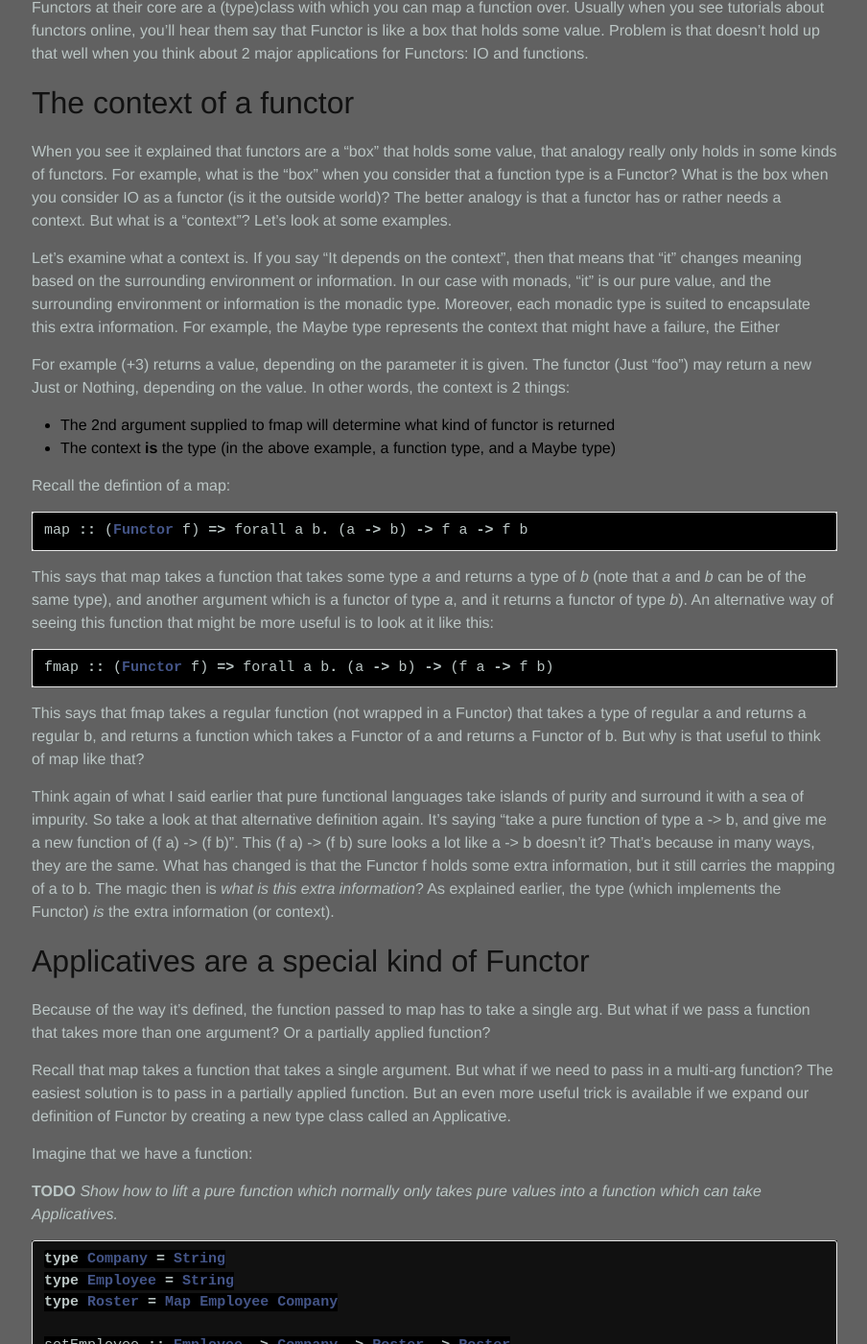
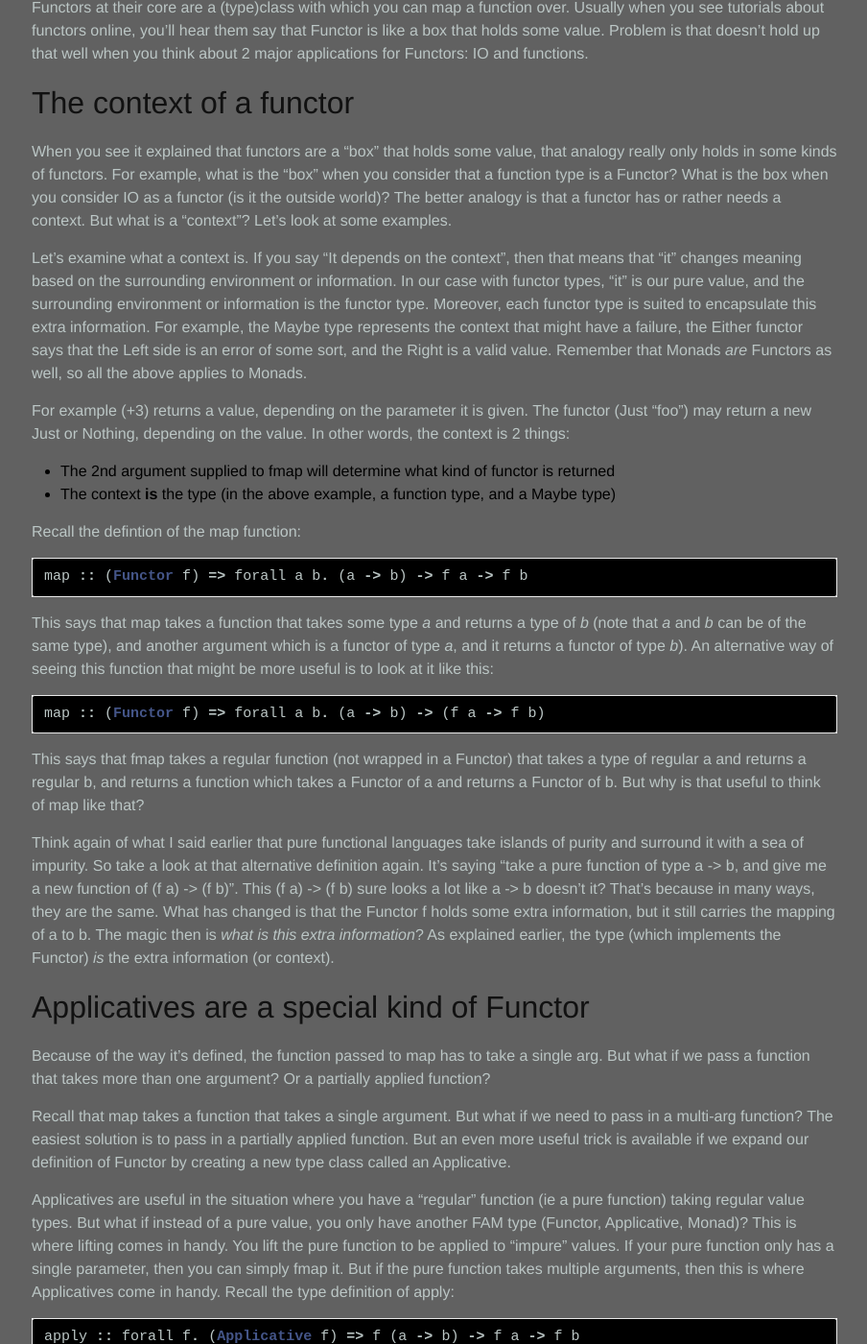
Before and after one commit to rarebreed/rarebreed.github.io, a Jekyll site: the page built from _posts/2016-12-11-pure-vs-impure.md, in a window 1280 px wide and 1400 px high, scrolled down 810 px. Shown: the whole window at 96% size, without its empty margins (187-1091 px from the left). Built offline with Jekyll 4.4.1, drawn with Linux system fonts in a browser that asks for light colours; some of the changed text lies outside the part shown.

Commit message:
Adding more info on applicatives

```diff
--- a/_posts/2016-12-11-pure-vs-impure.md
+++ b/_posts/2016-12-11-pure-vs-impure.md
@@ -40,9 +40,11 @@ you consider IO as a functor (is it the outside world)?  The better analogy is t
 context.  But what is a "context"?  Let's look at some examples.
 
 Let's examine what a context is.  If you say "It depends on the context", then that means that "it" changes meaning
-based on the surrounding environment or information.  In our case with monads, "it" is our pure value, and the
-surrounding environment or information is the monadic type.  Moreover, each monadic type is suited to encapsulate this
-extra information.  For example, the Maybe type represents the context that might have a failure, the Either
+based on the surrounding environment or information.  In our case with functor types, "it" is our pure value, and the
+surrounding environment or information is the functor type.  Moreover, each functor type is suited to encapsulate this
+extra information.  For example, the Maybe type represents the context that might have a failure, the Either functor
+says that the Left side is an error of some sort, and the Right is a valid value.  Remember that Monads _are_ Functors
+as well, so all the above applies to Monads.
 
 For example (+3) returns a value, depending on the parameter it is given.  The functor (Just "foo") may return a new
 Just or Nothing, depending on the value.  In other words, the context is 2 things:
@@ -50,7 +52,7 @@ Just or Nothing, depending on the value.  In other words, the context is 2 thing
 - The 2nd argument supplied to fmap will determine what kind of functor is returned
 - The context **is** the type (in the above example, a function type, and a Maybe type)
 
-Recall the defintion of a map:
+Recall the defintion of the map function:
 
 {% highlight haskell %}
 map :: (Functor f) => forall a b. (a -> b) -> f a -> f b
@@ -61,7 +63,7 @@ the same type), and another argument which is a functor of type _a_, and it retu
 alternative way of seeing this function that might be more useful is to look at it like this:
 
 {% highlight haskell %}
-fmap :: (Functor f) => forall a b. (a -> b) -> (f a -> f b)
+map :: (Functor f) => forall a b. (a -> b) -> (f a -> f b)
 {% endhighlight %}
 
 This says that fmap takes a regular function (not wrapped in a Functor) that takes a type of regular a and returns a
@@ -83,6 +85,22 @@ that takes more than one argument?  Or a partially applied function?
 Recall that map takes a function that takes a single argument.  But what if we need to pass in a multi-arg function?
 The easiest solution is to pass in a partially applied function.  But an even more useful trick is available if we
 expand our definition of Functor by creating a new type class called an Applicative.
+
+Applicatives are useful in the situation where you have a "regular" function (ie a pure function) taking regular value
+types.  But what if instead of a pure value, you only have another FAM type (Functor, Applicative, Monad)?  This is
+where lifting comes in handy.  You lift the pure function to be applied to "impure" values.  If your pure function only
+has a single parameter, then you can simply fmap it.  But if the pure function takes multiple arguments, then this is
+where Applicatives come in handy.  Recall the type definition of apply:
+
+{% highlight haskell %}
+apply :: forall f. (Applicative f) => f (a -> b) -> f a -> f b
+(<\*>) = apply
+{% endhighlight %}
+
+Notice that this definition looks very similar to fmap, the difference being that instead of taking a regular function
+type (a -> b), we have a function wrapped inside the Applicative.  How is that useful?  If you have a function that has
+multiple arguments, say for example 2 args like foo :: a -> b -> c, that can also be expressed due to currying as
+a -> (b -> c).
 
 Imagine that we have a function:
 
```
